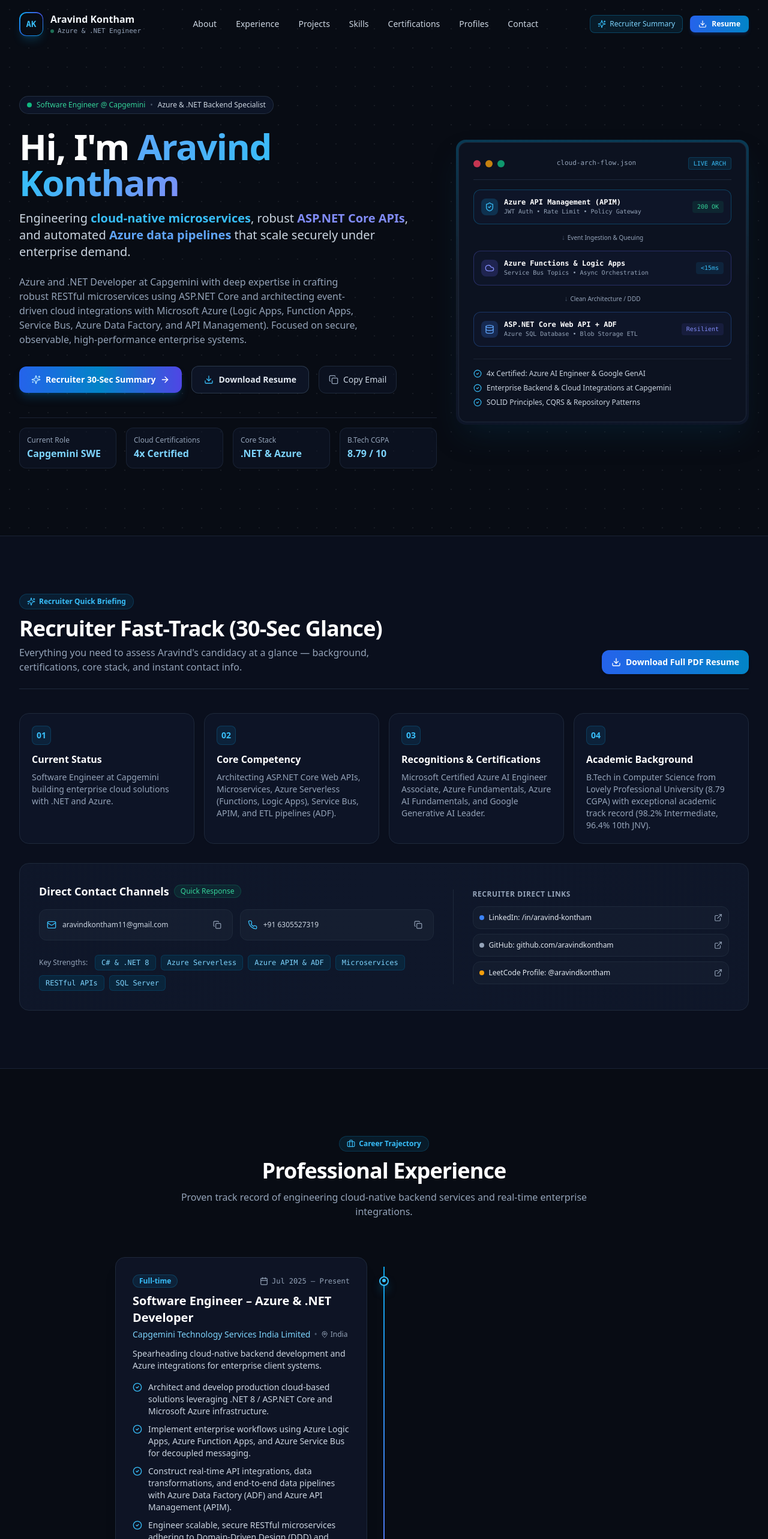
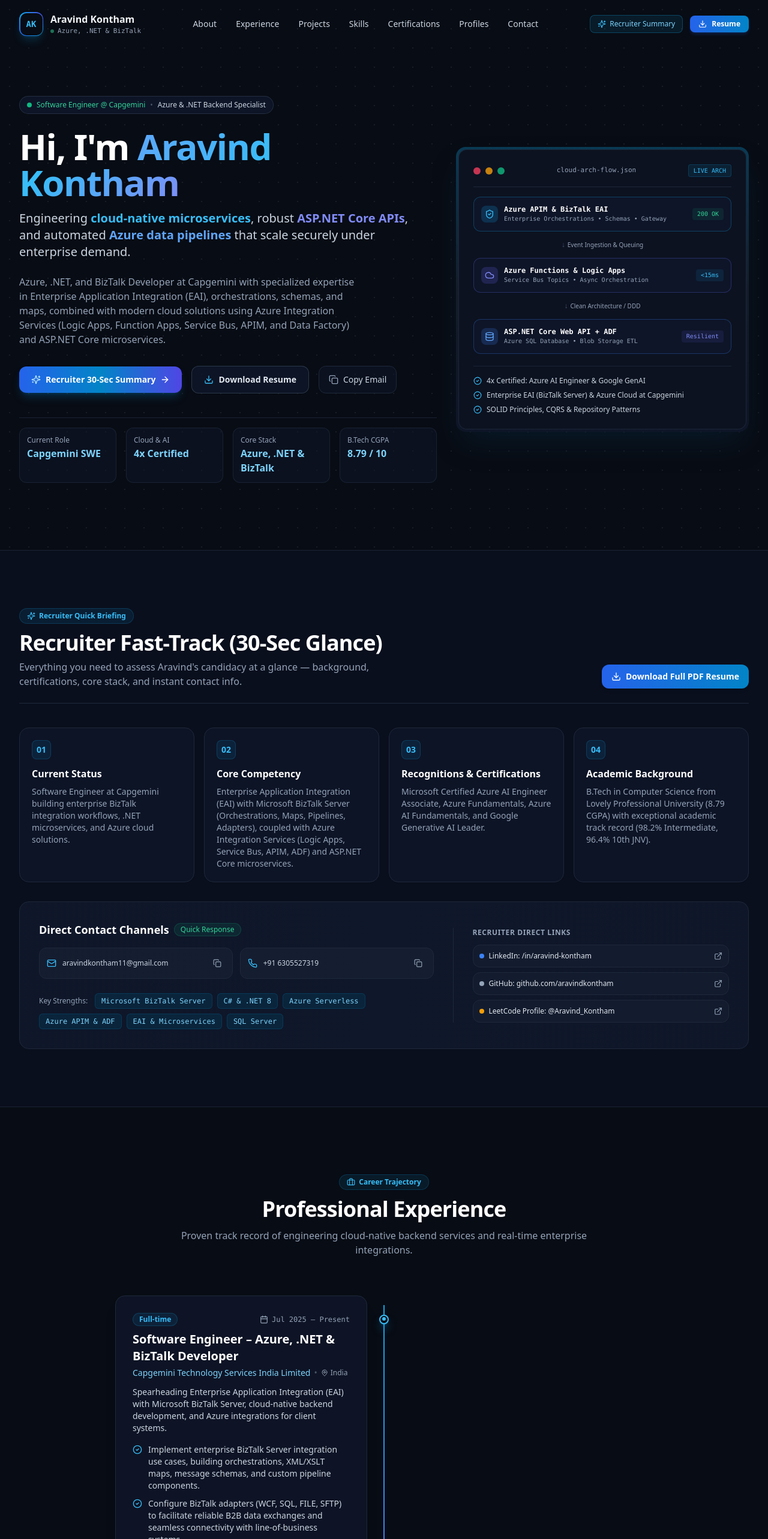
Before and after one commit to aravindkontham/PersonalPortfolio, a Next.js app: page / in a window 1280 px wide. Shown: the top 2566 px of the page at 60% size. Built offline with nearby package versions, Linux system fonts and the light colour scheme.

Commit message:
feat: highlight Microsoft BizTalk Server and EAI integration expertise

```diff
--- a/src/components/Footer.tsx
+++ b/src/components/Footer.tsx
@@ -17,7 +17,7 @@
             </div>
             <div>
               <div className="text-sm font-bold text-white">{portfolioData.personal.name}</div>
-              <div className="text-xs text-slate-400">Azure & .NET Backend Engineer • Capgemini</div>
+              <div className="text-xs text-slate-400">Azure, .NET & BizTalk Integration Engineer • Capgemini</div>
             </div>
           </div>
 
--- a/src/components/Hero.tsx
+++ b/src/components/Hero.tsx
@@ -138,15 +138,15 @@
 
                   {/* Visual Architecture Flow Representation */}
                   <div className="space-y-3 font-mono text-xs">
-                    {/* Node 1: APIM */}
+                    {/* Node 1: APIM & BizTalk */}
                     <div className="p-3 rounded-xl bg-slate-900/90 border border-sky-500/30 flex items-center justify-between hover:border-sky-400/60 transition-colors">
                       <div className="flex items-center gap-2.5">
                         <div className="p-1.5 rounded-lg bg-sky-500/20 text-sky-400">
                           <ShieldCheck className="w-4 h-4" />
                         </div>
                         <div>
-                          <div className="text-white font-semibold text-xs">Azure API Management (APIM)</div>
-                          <div className="text-[10px] text-slate-400">JWT Auth • Rate Limit • Policy Gateway</div>
+                          <div className="text-white font-semibold text-xs">Azure APIM & BizTalk EAI</div>
+                          <div className="text-[10px] text-slate-400">Enterprise Orchestrations • Schemas • Gateway</div>
                         </div>
                       </div>
                       <span className="text-[10px] text-emerald-400 bg-emerald-500/10 px-2 py-0.5 rounded">200 OK</span>
@@ -199,7 +199,7 @@
                     </div>
                     <div className="flex items-center gap-2 text-xs text-slate-300">
                       <CheckCircle2 className="w-3.5 h-3.5 text-sky-400 shrink-0" />
-                      <span>Enterprise Backend & Cloud Integrations at Capgemini</span>
+                      <span>Enterprise EAI (BizTalk Server) & Azure Cloud at Capgemini</span>
                     </div>
                     <div className="flex items-center gap-2 text-xs text-slate-300">
                       <CheckCircle2 className="w-3.5 h-3.5 text-sky-400 shrink-0" />
--- a/src/components/Navbar.tsx
+++ b/src/components/Navbar.tsx
@@ -49,7 +49,7 @@
               </span>
               <span className="text-[11px] text-slate-400 font-mono flex items-center gap-1.5">
                 <span className="w-1.5 h-1.5 rounded-full bg-emerald-400 animate-pulse"></span>
-                Azure & .NET Engineer
+                Azure, .NET & BizTalk
               </span>
             </div>
           </a>
--- a/src/components/RecruiterDrawer.tsx
+++ b/src/components/RecruiterDrawer.tsx
@@ -124,7 +124,7 @@
               {/* Badges / Chips */}
               <div className="flex flex-wrap items-center gap-2 pt-2">
                 <span className="text-xs text-slate-400 font-medium mr-1">Key Strengths:</span>
-                {["C# & .NET 8", "Azure Serverless", "Azure APIM & ADF", "Microservices", "RESTful APIs", "SQL Server"].map(
+                {["Microsoft BizTalk Server", "C# & .NET 8", "Azure Serverless", "Azure APIM & ADF", "EAI & Microservices", "SQL Server"].map(
                   (badge, i) => (
                     <span
                       key={i}
--- a/src/data/portfolioData.ts
+++ b/src/data/portfolioData.ts
@@ -48,10 +48,10 @@
 export const portfolioData = {
   personal: {
     name: "Aravind Kontham",
-    role: "Azure & .NET Backend Engineer",
+    role: "Azure, .NET & BizTalk Integration Engineer",
     company: "Capgemini",
-    headline: "Engineering Scalable Cloud Services, Microservices & High-Throughput Data Pipelines",
-    bio: "Azure and .NET Developer at Capgemini with deep expertise in crafting robust RESTful microservices using ASP.NET Core and architecting event-driven cloud integrations with Microsoft Azure (Logic Apps, Function Apps, Service Bus, Azure Data Factory, and API Management). Focused on secure, observable, high-performance enterprise systems.",
+    headline: "Engineering Scalable Cloud Services, Enterprise BizTalk Integrations & High-Throughput Microservices",
+    bio: "Azure, .NET, and BizTalk Developer at Capgemini with specialized expertise in Enterprise Application Integration (EAI), orchestrations, schemas, and maps, combined with modern cloud solutions using Azure Integration Services (Logic Apps, Function Apps, Service Bus, APIM, and Data Factory) and ASP.NET Core microservices.",
     location: "Hyderabad / Telangana, India",
     phone: "+91 6305527319",
     email: "aravindkontham11@gmail.com",
@@ -60,12 +60,12 @@
     linkedin: "https://linkedin.com/in/aravind-kontham/",
     linkedinHandle: "aravind-kontham",
     leetcode: "https://leetcode.com/u/Aravind_Kontham/",
-    leetcodeHandle: "aravindkontham",
+    leetcodeHandle: "Aravind_Kontham",
     resumeUrl: "/Aravind_Resume.pdf",
     stats: [
       { label: "Current Role", value: "Capgemini SWE" },
-      { label: "Cloud Certifications", value: "4x Certified" },
-      { label: "Core Stack", value: ".NET & Azure" },
+      { label: "Cloud & AI", value: "4x Certified" },
+      { label: "Core Stack", value: "Azure, .NET & BizTalk" },
       { label: "B.Tech CGPA", value: "8.79 / 10" },
     ],
   },
@@ -73,11 +73,11 @@
   recruiterQuickFacts: [
     {
       title: "Current Status",
-      desc: "Software Engineer at Capgemini building enterprise cloud solutions with .NET and Azure.",
+      desc: "Software Engineer at Capgemini building enterprise BizTalk integration workflows, .NET microservices, and Azure cloud solutions.",
     },
     {
       title: "Core Competency",
-      desc: "Architecting ASP.NET Core Web APIs, Microservices, Azure Serverless (Functions, Logic Apps), Service Bus, APIM, and ETL pipelines (ADF).",
+      desc: "Enterprise Application Integration (EAI) with Microsoft BizTalk Server (Orchestrations, Maps, Pipelines, Adapters), coupled with Azure Integration Services (Logic Apps, Service Bus, APIM, ADF) and ASP.NET Core microservices.",
     },
     {
       title: "Recognitions & Certifications",
@@ -92,18 +92,18 @@
   experiences: [
     {
       company: "Capgemini Technology Services India Limited",
-      role: "Software Engineer – Azure & .NET Developer",
+      role: "Software Engineer – Azure, .NET & BizTalk Developer",
       period: "Jul 2025 – Present",
       location: "India",
       type: "Full-time",
-      summary: "Spearheading cloud-native backend development and Azure integrations for enterprise client systems.",
+      summary: "Spearheading Enterprise Application Integration (EAI) with Microsoft BizTalk Server, cloud-native backend development, and Azure integrations for client systems.",
       bullets: [
-        "Architect and develop production cloud-based solutions leveraging .NET 8 / ASP.NET Core and Microsoft Azure infrastructure.",
-        "Implement enterprise workflows using Azure Logic Apps, Azure Function Apps, and Azure Service Bus for decoupled messaging.",
-        "Construct real-time API integrations, data transformations, and end-to-end data pipelines with Azure Data Factory (ADF) and Azure API Management (APIM).",
-        "Engineer scalable, secure RESTful microservices adhering to Domain-Driven Design (DDD) and SOLID principles.",
+        "Implement enterprise BizTalk Server integration use cases, building orchestrations, XML/XSLT maps, message schemas, and custom pipeline components.",
+        "Configure BizTalk adapters (WCF, SQL, FILE, SFTP) to facilitate reliable B2B data exchanges and seamless connectivity with line-of-business systems.",
+        "Bridge on-premise BizTalk architectures with Microsoft Azure cloud infrastructure using Azure Service Bus, Logic Apps, and API Management.",
+        "Architect and develop scalable, secure RESTful microservices and data pipelines using ASP.NET Core (.NET 8) and Azure Data Factory (ADF).",
       ],
-      technologies: ["C# .NET", "ASP.NET Core", "Azure Logic Apps", "Function Apps", "Service Bus", "Azure Data Factory", "APIM", "Docker", "SQL Server"],
+      technologies: ["Microsoft BizTalk Server", "C# .NET", "ASP.NET Core", "Azure Logic Apps", "Function Apps", "Service Bus", "Azure Data Factory", "APIM", "Docker", "SQL Server"],
     },
     {
       company: "Capgemini Technology Services India Limited",
@@ -270,6 +270,18 @@
       ],
     },
     {
+      category: "Enterprise Integration & BizTalk",
+      skills: [
+        { name: "Microsoft BizTalk Server", level: "Advanced" },
+        { name: "BizTalk Orchestrations & Workflows", level: "Advanced" },
+        { name: "Schemas, Maps & XSLT", level: "Advanced" },
+        { name: "Custom Pipelines & Decoders", level: "Advanced" },
+        { name: "BizTalk Adapters (WCF, SQL, FILE, SFTP)", level: "Advanced" },
+        { name: "EAI & B2B Messaging", level: "Advanced" },
+        { name: "Hybrid Cloud Integration (BizTalk + Azure)", level: "Advanced" },
+      ],
+    },
+    {
       category: "Microsoft Azure Cloud",
       skills: [
         { name: "Azure Logic Apps", level: "Advanced" },
```
